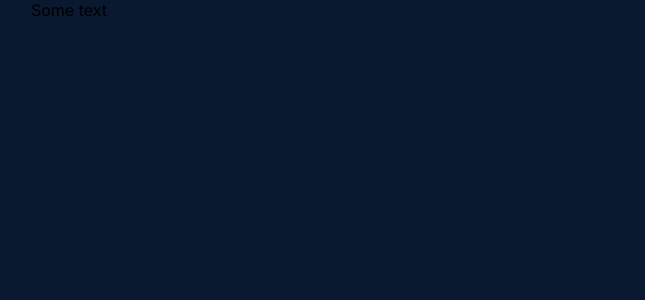
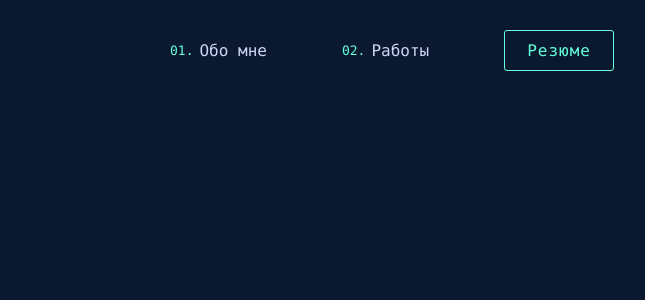
Before and after one commit to uvanov/portfolio-overhaul, a React (Create React App) app: page / in a window 1280 px wide. Shown: the top 300 px of the page, without its empty margins (571-1216 px from the left). Built offline with nearby package versions, Linux system fonts and the light colour scheme.

Commit message:
Add Header block

```diff
--- a/src/components/Layout/Header/Header.tsx
+++ b/src/components/Layout/Header/Header.tsx
@@ -1,12 +1,11 @@
 import React, {FC} from 'react';
-import {HeaderStyle, HeaderButton, HeaderList} from './styles';
 import NavbarLink from "../../Text/NavbarLink/NavbarLink";
+import styled from "styled-components";
 
 type NavbarLinkType = {
     innerText: string;
     blockToScroll: string;
 }
-
 type Props = {
     links: NavbarLinkType[];
     button: {
@@ -16,10 +15,40 @@ type Props = {
 }
 
 
+const HeaderStyle = styled.header`
+    display: flex;
+    gap: 75px;
+    justify-content: flex-end;
+    align-items:center;
+    font-family: Consolas, Roboto, sans-serif;
+
+    margin-top: 30px;
+`
+const HeaderListStyle = styled.ul`
+    display: flex;
+    align-items:center;
+    gap: 75px;
+`
+const HeaderButton = styled.a`
+    padding: 10px 22px;
+    color: #64FFDA;
+    border: 1px solid #64FFDA;
+    border-radius: 3px;
+    text-decoration: none;
+    letter-spacing: 1px;
+
+    &:hover{
+      background: #64FFDA;
+      color: black;
+      box-shadow: rgba(100, 255, 218, .3) 0px 0px 15px;
+    }
+`
+
+
 const Header: FC<Props> = ({links, button}) => {
     return (
         <HeaderStyle>
-            <HeaderList>
+            <HeaderListStyle>
                 {
                     links.map((link, index) => (
                             <li>
@@ -28,7 +57,7 @@ const Header: FC<Props> = ({links, button}) => {
                         )
                     )
                 }
-            </HeaderList>
+            </HeaderListStyle>
             <HeaderButton href={button.url}>{button.innerText}</HeaderButton>
         </HeaderStyle>
     );
--- a/src/components/Screens/Welcome/Welcome.tsx
+++ b/src/components/Screens/Welcome/Welcome.tsx
@@ -1,18 +1,27 @@
 import React from 'react';
-import styled from 'styled-components';
-
-const Container = styled.div`
-    display: flex;
-    justify-content: center;
-    align-items: center;
-`
-
+import Container from "../../Layout/Container/Container";
+import Header from "../../Layout/Header/Header";
 
 const Welcome = () => {
     return (
         <Container>
-            Some text
+            <Header
+                button={{innerText: 'Резюме', url: '/'}}
+                links={
+                    [
+                        {
+                            innerText: 'Обо мне',
+                            blockToScroll: '.some-block'
+                        },
+                        {
+                            innerText: 'Работы',
+                            blockToScroll: '.some-block-2'
+                        }
+                    ]
+                }
+            />
         </Container>
+
     );
 };
 
--- /dev/null
+++ b/src/components/Text/NavbarLink/NavbarLink.tsx
@@ -0,0 +1,32 @@
+import React, {FC} from 'react';
+import styled from 'styled-components';
+
+type Props = {
+    index: number;
+    innerText: string;
+}
+
+const NavbarLinkStyle = styled.span`
+    display: flex;
+    align-items:center;
+    gap: 6px;
+    color: #CCD6F6;
+    font-size: 16px;
+    cursor: pointer;
+`
+const NavbarIndexStyle = styled.span`
+    font-size: 13px;
+    color: #64FFDA;
+`
+
+
+const NavbarLink: FC<Props> = ({index, innerText}) => {
+    return (
+        <NavbarLinkStyle>
+            <NavbarIndexStyle>0{index + 1 }.</NavbarIndexStyle>
+            <span>{innerText}</span>
+        </NavbarLinkStyle>
+    );
+};
+
+export default NavbarLink;
```
Also changed, not shown: src/components/Layout/Header/styles.ts (deleted, +0 -27 lines).
